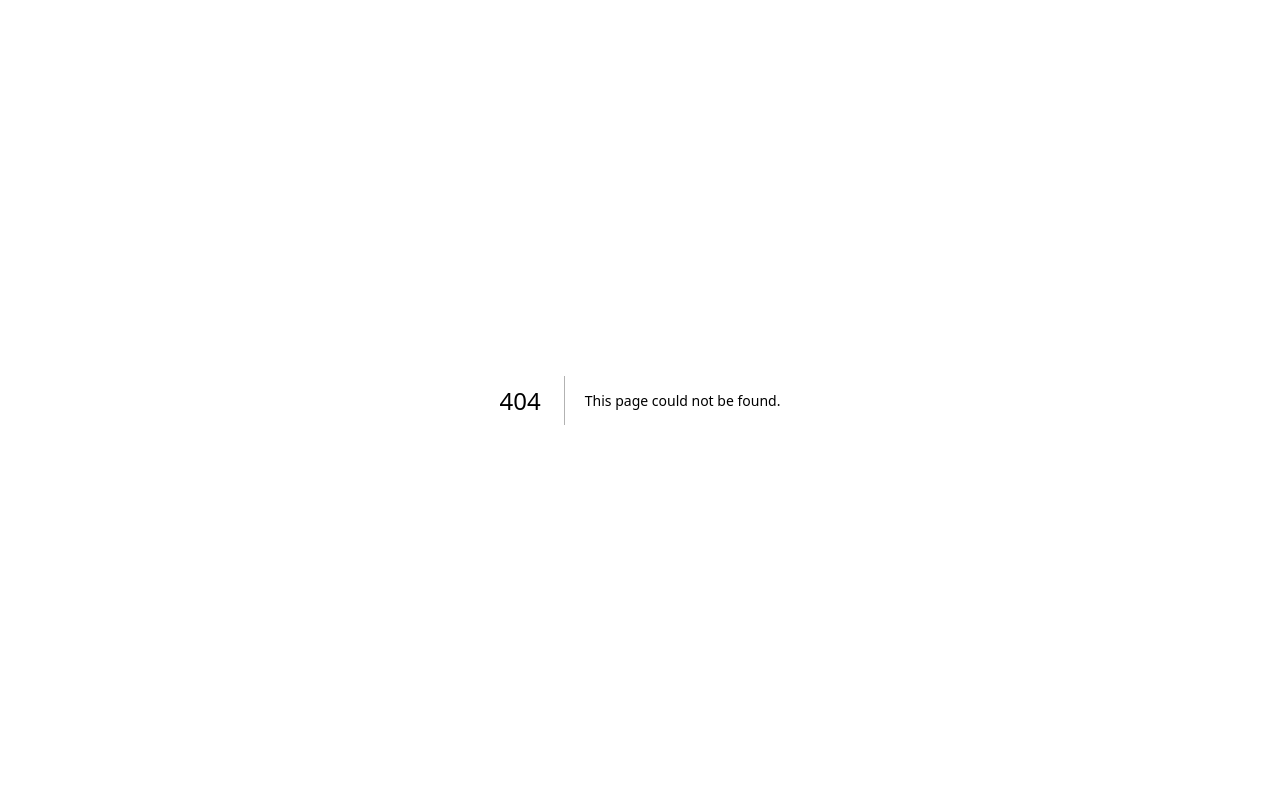
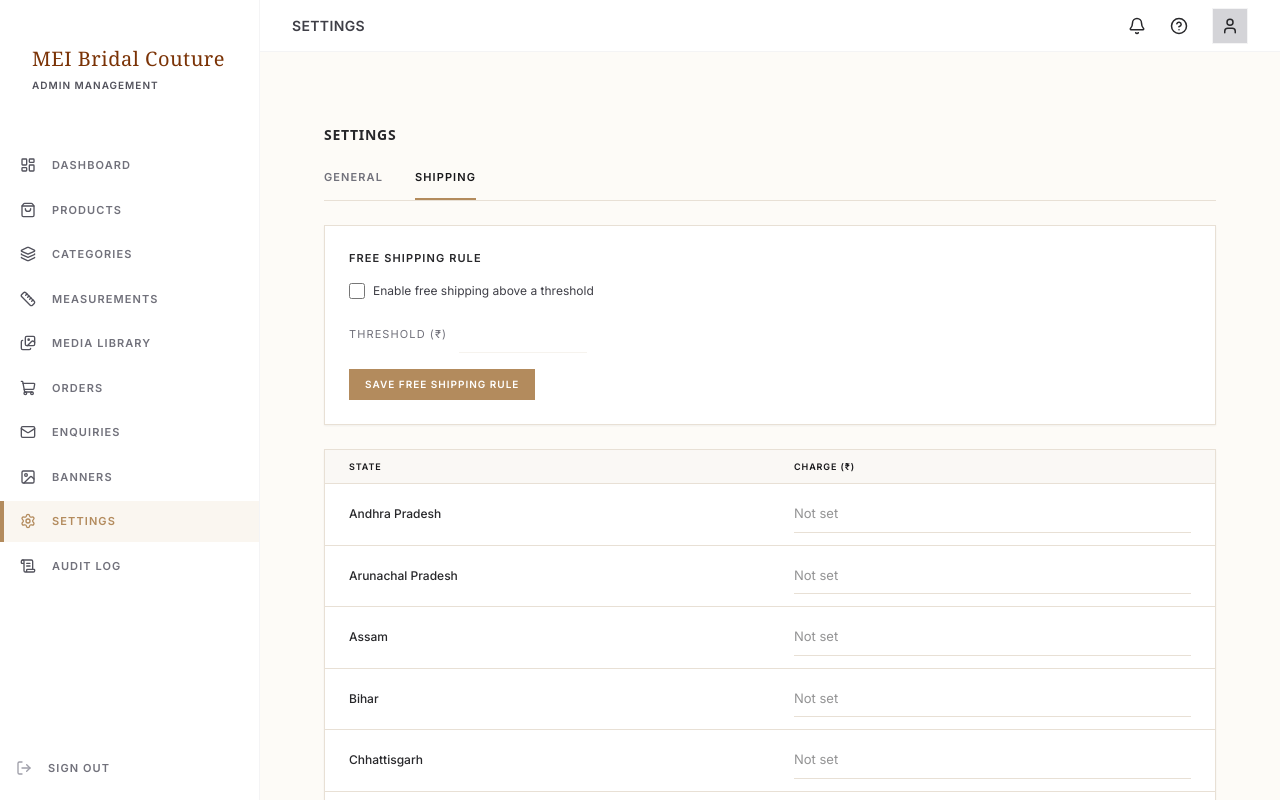
Before and after one commit to wnr-group/mei-admin, a Next.js app: page /settings/shipping in a window 1280 px wide. Before the commit this address had no page. Shown: the top 800 px of the page. Built offline with nearby package versions, Linux system fonts and the light colour scheme; no server answers; the database is empty.

Commit message:
feat(settings): add Shipping Configuration page

```diff
--- /dev/null
+++ b/app/(app)/settings/shipping/page.tsx
@@ -0,0 +1,201 @@
+'use client'
+
+import React, { useState, useEffect } from 'react'
+import {
+  useShippingRates,
+  useUpsertShippingRate,
+  useShippingSettings,
+  useUpdateShippingSettings,
+} from '@/hooks/use-shipping'
+import { TableSkeleton } from '@/components/ui/skeleton'
+import { ErrorState } from '@/components/ui/error-state'
+import { indianStates } from '@/lib/india-states'
+
+export default function ShippingSettingsPage() {
+  const { data: rates = [], isLoading, error, refetch } = useShippingRates()
+  const upsertRate = useUpsertShippingRate()
+  const { data: settings, isLoading: settingsLoading } = useShippingSettings()
+  const updateSettings = useUpdateShippingSettings()
+
+  const [formValues, setFormValues] = useState<Record<string, string>>({})
+  const [rowErrors, setRowErrors] = useState<Record<string, string>>({})
+  const [freeShippingEnabled, setFreeShippingEnabled] = useState(false)
+  const [freeShippingThreshold, setFreeShippingThreshold] = useState('')
+
+  useEffect(() => {
+    const values: Record<string, string> = {}
+    indianStates.forEach((state) => {
+      const existing = rates.find((r) => r.state === state)
+      values[state] = existing ? String(existing.charge) : ''
+    })
+    // eslint-disable-next-line react-hooks/set-state-in-effect
+    setFormValues(values)
+  }, [rates])
+
+  useEffect(() => {
+    if (!settings) return
+    // eslint-disable-next-line react-hooks/set-state-in-effect
+    setFreeShippingEnabled(settings.free_shipping_enabled)
+    // eslint-disable-next-line react-hooks/set-state-in-effect
+    setFreeShippingThreshold(settings.free_shipping_threshold != null ? String(settings.free_shipping_threshold) : '')
+  }, [settings])
+
+  if (isLoading || settingsLoading) return <TableSkeleton rows={8} />
+  if (error) return <ErrorState message={error.message} onRetry={refetch} />
+
+  const originalByState = new Map(rates.map((r) => [r.state, String(r.charge)]))
+
+  const handleChargeChange = (state: string, value: string) => {
+    setFormValues((prev) => ({ ...prev, [state]: value }))
+    if (rowErrors[state]) {
+      setRowErrors((prev) => ({ ...prev, [state]: '' }))
+    }
+  }
+
+  // Mirrors the DB CHECK constraint (charge >= 0 AND charge <= 100000) so the
+  // admin gets immediate inline feedback instead of a generic failed-save
+  // alert after a round trip. The DB constraint remains the authoritative
+  // guard — this is a UX improvement layered on top of it, not a replacement.
+  const isValidCharge = (raw: string) => {
+    const parsed = Number(raw)
+    return Number.isFinite(parsed) && parsed >= 0 && parsed <= 100000
+  }
+
+  const handleSaveRates = async () => {
+    const dirtyStates = indianStates.filter((state) => {
+      const original = originalByState.get(state) ?? ''
+      return formValues[state] !== original && formValues[state]?.trim() !== ''
+    })
+
+    const nextRowErrors: Record<string, string> = {}
+    const validStates = dirtyStates.filter((state) => {
+      if (!isValidCharge(formValues[state])) {
+        nextRowErrors[state] = 'Enter a number between 0 and 100000'
+        return false
+      }
+      return true
+    })
+    setRowErrors(nextRowErrors)
+    if (validStates.length === 0) return
+
+    try {
+      for (const state of validStates) {
+        await upsertRate.mutateAsync({ state, charge: Number(formValues[state]) })
+      }
+    } catch {
+      alert('Failed to save shipping rates')
+    }
+  }
+
+  const handleSaveFreeShipping = async () => {
+    const parsedThreshold = freeShippingThreshold.trim() === '' ? null : Number(freeShippingThreshold)
+    if (parsedThreshold !== null && (!Number.isFinite(parsedThreshold) || parsedThreshold < 0)) {
+      alert('Threshold must be a non-negative number')
+      return
+    }
+
+    try {
+      await updateSettings.mutateAsync({
+        free_shipping_enabled: freeShippingEnabled,
+        free_shipping_threshold: parsedThreshold,
+      })
+    } catch {
+      alert('Failed to save free shipping rule')
+    }
+  }
+
+  return (
+    <div className="space-y-6">
+      {(upsertRate.isPending || updateSettings.isPending) && (
+        <div className="fixed inset-0 bg-white/50 z-50 flex items-center justify-center">
+          <div className="text-zinc-500 font-medium text-xs">Saving shipping settings...</div>
+        </div>
+      )}
+
+      {/* Free shipping rule */}
+      <div className="bg-white border border-[#E8E0D5] shadow-xs p-6 space-y-4">
+        <h4 className="text-[11px] font-bold tracking-widest text-zinc-800 uppercase">
+          Free Shipping Rule
+        </h4>
+        <label className="flex items-center gap-2 text-[12px] text-zinc-700 cursor-pointer">
+          <input
+            type="checkbox"
+            checked={freeShippingEnabled}
+            onChange={(e) => setFreeShippingEnabled(e.target.checked)}
+            className="w-4 h-4"
+          />
+          <span>Enable free shipping above a threshold</span>
+        </label>
+        <div className="flex items-center gap-3">
+          <label htmlFor="free-shipping-threshold" className="text-[11px] text-zinc-500 uppercase tracking-widest">
+            Threshold (₹)
+          </label>
+          <input
+            id="free-shipping-threshold"
+            type="number"
+            min={0}
+            value={freeShippingThreshold}
+            onChange={(e) => setFreeShippingThreshold(e.target.value)}
+            disabled={!freeShippingEnabled}
+            className="w-32 border-b border-[#E8E0D5] py-2 text-[13px] text-zinc-800 focus:outline-hidden focus:border-[#B38B5D] transition-colors disabled:opacity-40"
+          />
+        </div>
+        <button
+          onClick={handleSaveFreeShipping}
+          className="bg-[#B38B5D] hover:bg-[#A37B4D] text-[10px] font-bold tracking-widest text-white py-2 px-4 transition-colors uppercase rounded-none"
+        >
+          Save Free Shipping Rule
+        </button>
+      </div>
+
+      {/* State-wise rate table */}
+      <div className="bg-white border border-[#E8E0D5] shadow-xs">
+        <div className="overflow-x-auto">
+          <table className="w-full text-left border-collapse">
+            <thead>
+              <tr className="bg-[#FAF8F5] border-b border-[#E8E0D5]">
+                <th className="px-6 py-2.5 text-[9px] font-bold tracking-widest text-zinc-900 uppercase w-[50%]">
+                  STATE
+                </th>
+                <th className="px-6 py-2.5 text-[9px] font-bold tracking-widest text-zinc-900 uppercase w-[50%]">
+                  CHARGE (₹)
+                </th>
+              </tr>
+            </thead>
+            <tbody className="divide-y divide-[#E8E0D5]">
+              {indianStates.map((state) => (
+                <tr key={state} className="hover:bg-[#FAF8F5]/40 transition-colors">
+                  <td className="px-6 py-3 text-[12px] font-medium text-zinc-800">{state}</td>
+                  <td className="px-6 py-3">
+                    <input
+                      type="number"
+                      min={0}
+                      max={100000}
+                      placeholder="Not set"
+                      aria-label={`Shipping charge for ${state}`}
+                      value={formValues[state] ?? ''}
+                      onChange={(e) => handleChargeChange(state, e.target.value)}
+                      className={`w-full border-b py-2 text-[13px] text-zinc-800 focus:outline-hidden focus:border-[#B38B5D] transition-colors ${
+                        rowErrors[state] ? 'border-red-500' : 'border-[#E8E0D5]'
+                      }`}
+                    />
+                    {rowErrors[state] && <p className="text-[11px] text-red-500 mt-1">{rowErrors[state]}</p>}
+                  </td>
+                </tr>
+              ))}
+            </tbody>
+          </table>
+        </div>
+
+        <div className="border-t border-[#E8E0D5] px-8 py-5 flex gap-3 bg-[#FAF8F5]/30">
+          <button
+            onClick={handleSaveRates}
+            className="bg-[#B38B5D] hover:bg-[#A37B4D] text-[10px] font-bold tracking-widest text-white py-2 px-4 transition-colors uppercase rounded-none"
+          >
+            Save All Changes
+          </button>
+        </div>
+      </div>
+    </div>
+  )
+}
```
Also changed, not shown: 1 other file (tests, documents, lock files or other folders).
